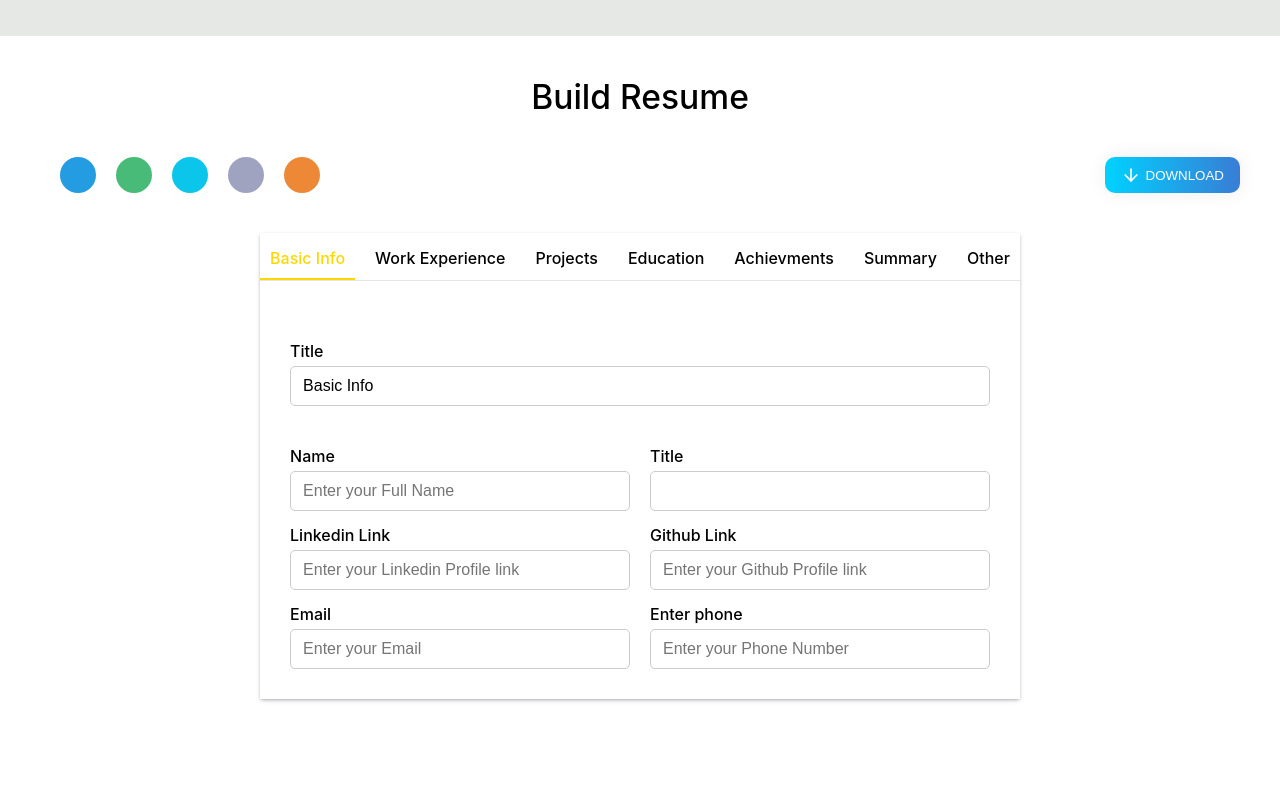
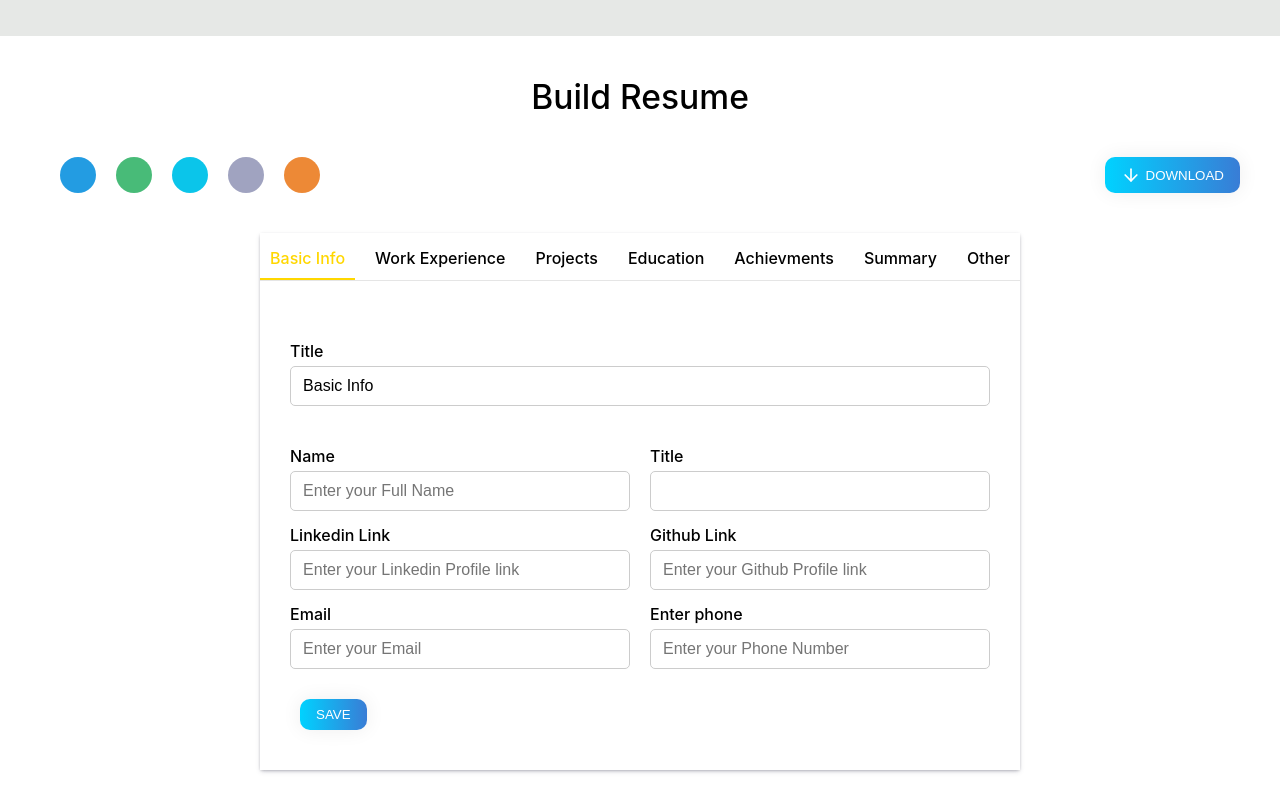
Before and after one commit to RealOtakuBoi/resumebuilder, a React (Create React App) app: page / in a window 1280 px wide. Shown: the part 644-1444 px from the top of the page. Before the commit the page ends 1373 px from the top, so only its background shows below. Built offline with nearby package versions, Linux system fonts and the light colour scheme.

Commit message:
Some Styling

```diff
--- a/src/Components/Body/Body.module.css
+++ b/src/Components/Body/Body.module.css
@@ -59,6 +59,9 @@
         text-decoration: none;
       }
 
+    .toolbar button:active{
+        transform: scale(1.1);
+    }
 
 
 .toolbar svg{
--- a/src/Editor/Editor.js
+++ b/src/Editor/Editor.js
@@ -231,7 +231,8 @@ export const Editor = ({ sections, information }) => {
   };
 
   useEffect(() => {
-    setActiveInformation(information[sections[activeSectionKey]])
+    setActiveInformation(information[sections[activeSectionKey]]);
+    setSectionTitle(sections[activeSectionKey]);
   },[activeSectionKey])
 
 
@@ -252,7 +253,7 @@ export const Editor = ({ sections, information }) => {
       </div>
 
       <div className={styles.body}>
-            <InputControl label = 'Title' placeholder='Enter Text' value={sectionTitle}/>
+            <InputControl label = 'Title' placeholder='Enter Text' value={sectionTitle} onChange={(e) => setSectionTitle(e.target.value)}/>
 
             <div className={styles.chips}>
 
@@ -268,6 +269,8 @@ export const Editor = ({ sections, information }) => {
 
             </div>
             {generateBody()}
+
+            <button>Save</button>
       </div>
     </div>
   );
--- a/src/Editor/Editor.module.css
+++ b/src/Editor/Editor.module.css
@@ -89,3 +89,36 @@
 .chip .active{
     background-color: #3333;
 }
+
+
+button{
+    width: fit-content;
+    background-image: linear-gradient(to right, #00d2ff 0%, #3a7bd5  51%, #00d2ff  100%);
+    margin: 10px;
+    padding: 8px 16px;
+    text-align: center;
+    text-transform: uppercase;
+    transition: 0.5s;
+    background-size: 200% auto;
+    color: white;
+    box-shadow: 0 0 20px #eee;
+    border-radius: 10px;
+    display: block;
+    border: none;
+    outline: none;
+    display: flex;
+    gap: 5px;
+    align-items: center;
+    cursor: pointer;
+}
+
+
+button:hover{
+    background-position: right center;
+    color: #fff;
+    text-decoration: none;
+}
+
+button:active{
+    transform: translate(5px);
+}
```
